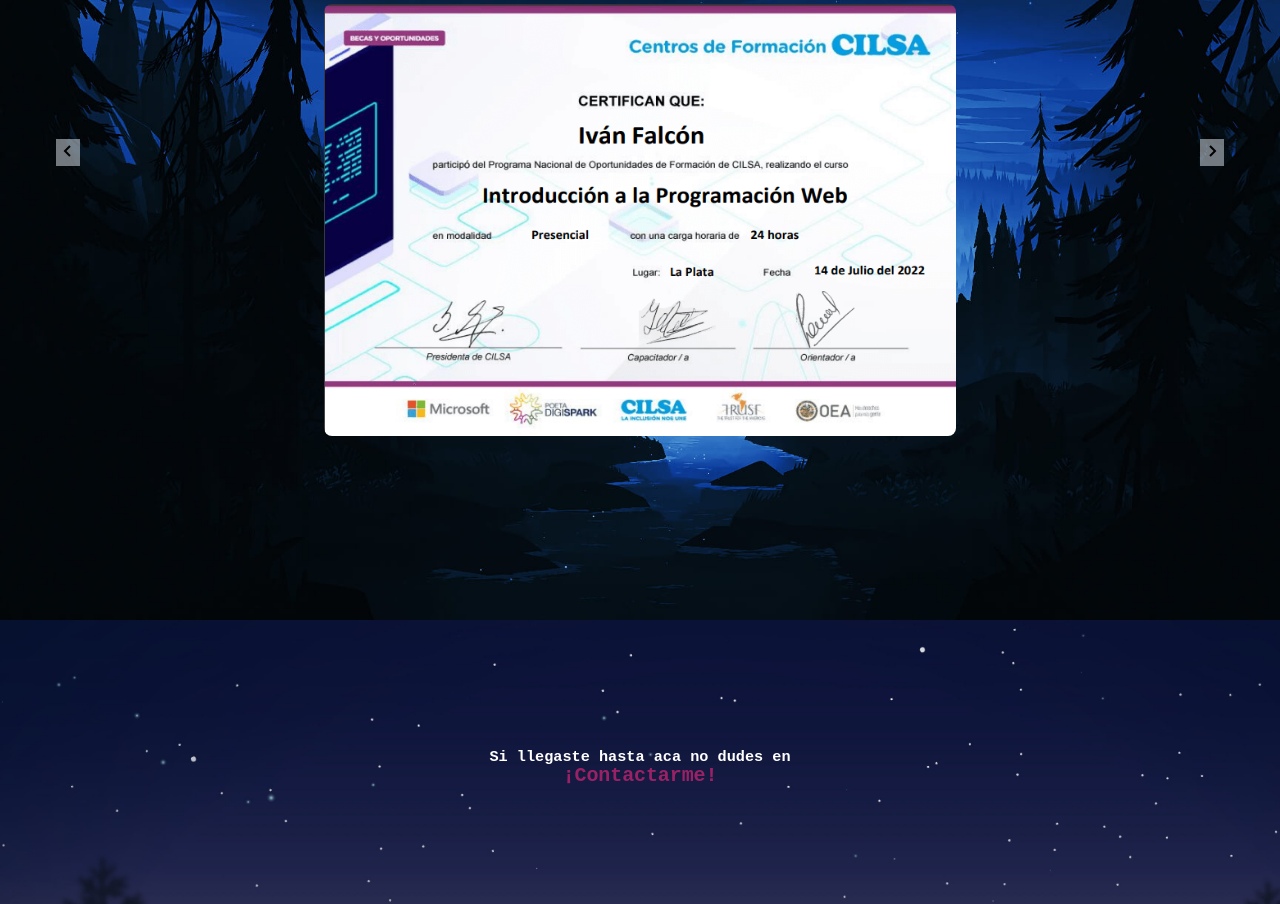
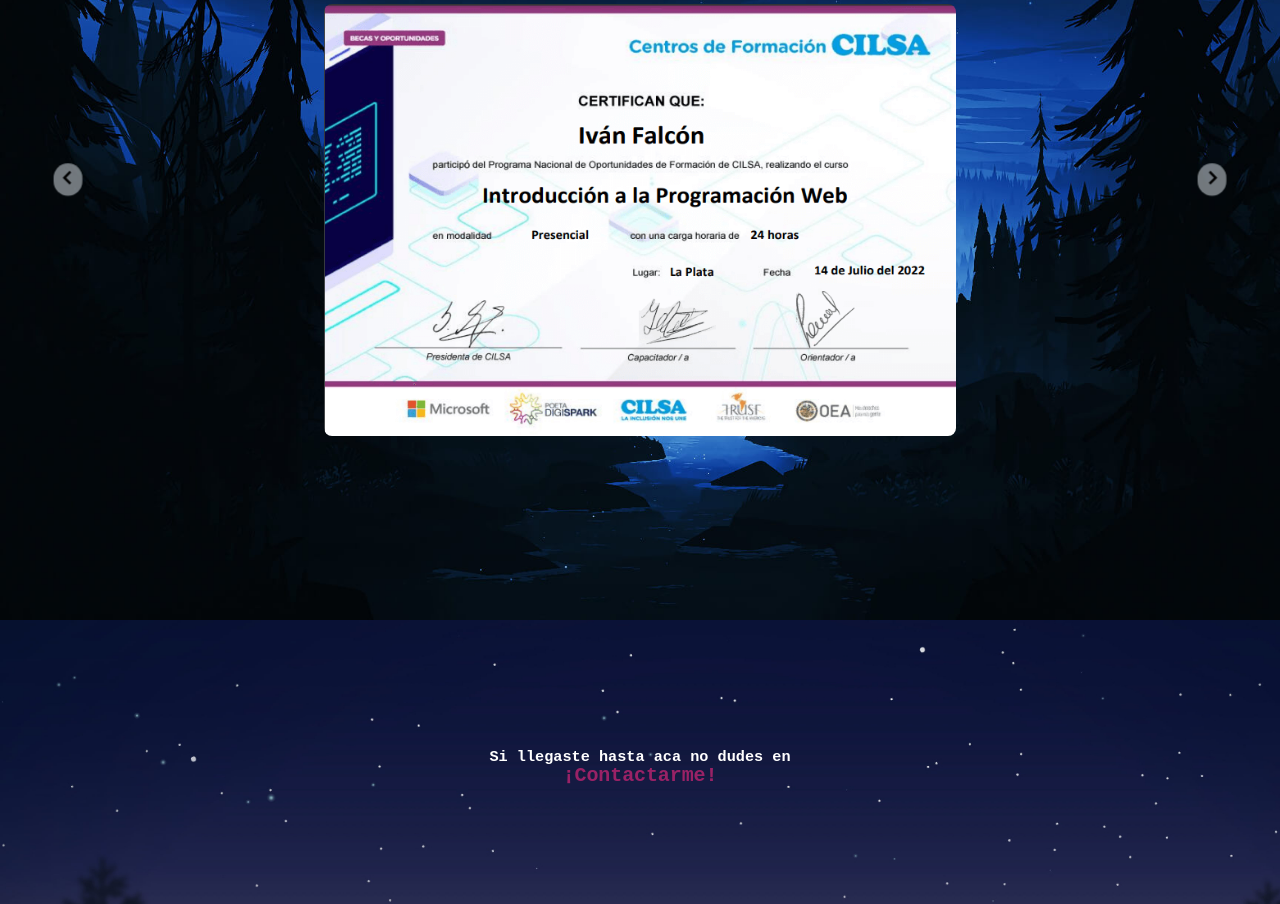
Before and after one commit to FalconIvan02/portfolio, a React (Vite) app: page / in a window 1280 px wide. Shown: the part 1780-2684 px from the top of the page. Built offline with nearby package versions, Linux system fonts and the light colour scheme.

Commit message:
Arrows changed, increased size and opacity on hover

```diff
--- a/src/assets/components/Certifications/Certifications.css
+++ b/src/assets/components/Certifications/Certifications.css
@@ -49,13 +49,23 @@
     object-position: center;
 }
 #Left-button-carousel {
-    left: 2.6rem;
+    left: 4.2rem;
     background-color: rgba(179, 178, 178, 0.286);
+
+    border-radius: 12px;
+    scale: 1.2;
 }
-
+#Left-button-carousel:hover {
+    opacity: 50%;
+}
+#Right-button-carousel:hover {
+    opacity: 50%;
+}
 #Right-button-carousel {
-    right: 2.6rem;
+    right: 4.2rem;
     background-color: rgba(179, 178, 178, 0.286);
+    border-radius: 12px;
+    scale: 1.2;
 }
 @media (min-width: 550px) {
     .Certifications {
```
